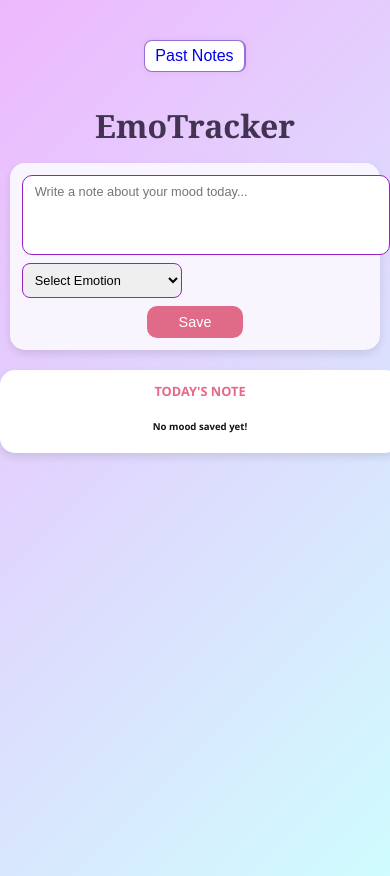
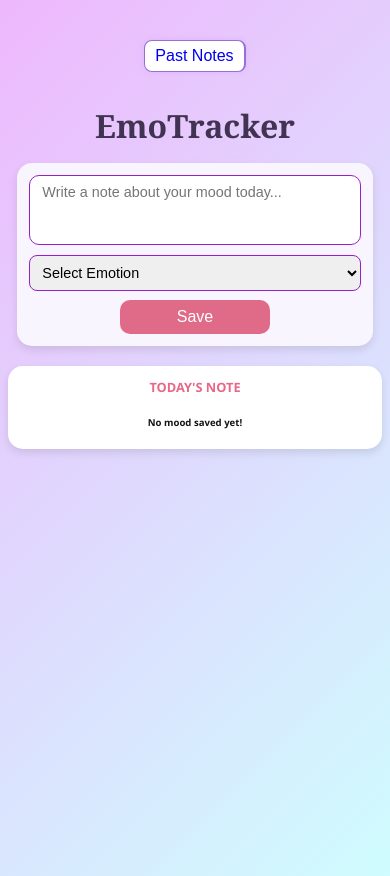
Before and after one commit to khushi05sharma/EmoTracker, a React (Vite) app: page /#/ in a window 390 px wide. Built offline with nearby package versions, Linux system fonts and the light colour scheme.

Commit message:
chnages in past page

```diff
--- a/src/App.jsx
+++ b/src/App.jsx
@@ -1,18 +1,58 @@
 import { HashRouter, Routes, Route } from 'react-router-dom';
-import { useState } from 'react';
+import { useState, useEffect } from 'react';
 import Header from './Header';
 import MoodDiaryPage from './MoodDiaryPage';
 import PastNotesPage from './PastNotesPage';
 import PastHead from './PastHead';
 
 function App() {
-  // Shared state to store notes
-  const [notes, setNotes] = useState([]);
+  // Load notes from localStorage on initial render
+  const [notes, setNotes] = useState(() => {
+    console.log('🔍 App component initializing...');
+    try {
+      const savedNotes = localStorage.getItem('moodTrackerNotes');
+      console.log('📦 Raw data from localStorage:', savedNotes);
+
+      if (savedNotes) {
+        const parsed = JSON.parse(savedNotes);
+        console.log('✅ Loaded notes from localStorage:', parsed);
+        return parsed;
+      } else {
+        console.log('⚠️ No saved notes found in localStorage');
+        return [];
+      }
+    } catch (error) {
+      console.error('❌ Error loading notes from localStorage:', error);
+      return [];
+    }
+  });
+
+  // Save notes to localStorage whenever they change
+  useEffect(() => {
+    console.log('💾 Saving notes to localStorage:', notes);
+    try {
+      localStorage.setItem('moodTrackerNotes', JSON.stringify(notes));
+      console.log('✅ Notes saved successfully!');
+
+      // Verify it was saved
+      const verification = localStorage.getItem('moodTrackerNotes');
+      console.log('🔍 Verification - what is actually in localStorage:', verification);
+    } catch (error) {
+      console.error('❌ Error saving notes to localStorage:', error);
+    }
+  }, [notes]);
 
   // Function to add a new note
   const addNote = (newNote) => {
-    setNotes((prevNotes) => [...prevNotes, newNote]);
+    console.log('➕ Adding new note:', newNote);
+    setNotes((prevNotes) => {
+      const updated = [...prevNotes, newNote];
+      console.log('📝 Updated notes array:', updated);
+      return updated;
+    });
   };
+
+  console.log('🎨 Rendering App with notes:', notes);
 
   return (
     <HashRouter>
--- a/src/MoodForm.css
+++ b/src/MoodForm.css
@@ -11,18 +11,16 @@
     box-shadow: 0 4px 8px rgba(0, 0, 0, 0.1);
 }
 
-
 textarea{
-    width: 23rem;
-    padding-right: 4px;
-    padding-left: 4px;
-    padding-top: 4px;
+    width: 100%; /* Changed from fixed 23rem to 100% */
+    padding: 8px;
     border: 1px solid rgb(153, 32, 197);
     border-radius: 10px;
     font-size: 1rem;
     font-family: Arial, sans-serif;
     resize: none;
     height: 80px;
+    box-sizing: border-box; /* Ensures padding is included in width */
 }
 
 textarea::placeholder{
@@ -30,12 +28,13 @@ textarea::placeholder{
 }
 
 select{
-    width: 10rem;
-    padding-inline: 4px;
-    padding-block: 6px;
+    width: 100%; /* Changed from fixed 10rem to 100% */
+    padding: 8px;
     border: 1px solid rgb(153, 32, 197);
     border-radius: 8px;
-    font-weight:500;
+    font-weight: 500;
+    font-size: 1rem;
+    box-sizing: border-box;
 }
 
 textarea:focus,
@@ -46,7 +45,8 @@ select:focus {
 }
 
 .saveBtn{
-    width: 6rem;
+    width: 100%;
+    max-width: 150px; /* Limit maximum width */
     background-color: rgb(224, 107, 136);
     color: white;
     font-size: 1.2rem;
@@ -63,17 +63,39 @@ select:focus {
     transform: scale(1.05);
 }
 
-
 @media (max-width: 768px) {
     .moodForm {
         gap: 0.75rem;
-        padding: 0.75rem;
+        padding: 1rem;
+        max-width: 90%; /* Allow more width on tablets */
     }
 
     textarea,
     select {
+        font-size: 0.95rem;
+        padding: 8px;
+    }
+
+    .saveBtn {
+        font-size: 1.1rem;
+        padding: 0.6rem;
+    }
+}
+
+@media (max-width: 480px) {
+    .moodForm {
+        max-width: 95%;
+        gap: 0.6rem;
+        padding: 0.75rem;
+    }
+
+    textarea {
         font-size: 0.9rem;
-        padding: 0.5rem;
+        height: 70px; /* Slightly reduce height on mobile */
+    }
+
+    select {
+        font-size: 0.9rem;
     }
 
     .saveBtn {
@@ -81,20 +103,3 @@ select:focus {
         padding: 0.5rem;
     }
 }
-
-@media (max-width: 480px) {
-    .moodForm {
-        width: 95%;
-        gap: 0.5rem;
-    }
-
-    textarea,
-    select {
-        font-size: 0.8rem;
-    }
-
-    .saveBtn {
-        font-size: 0.9rem;
-        padding: 0.5rem;
-    }
-}
--- a/src/NotesDisplay.css
+++ b/src/NotesDisplay.css
@@ -15,11 +15,14 @@
     width: 250px;
     text-align: center;
     font-family: "Arial", sans-serif;
-    transition: transform 0.3s ease;
+    transition: all 0.3s ease;
+    cursor: pointer;
 }
 
 .note-card:hover {
-    transform: scale(1.05);
+    transform: scale(1.08);
+    box-shadow: 0 8px 16px rgba(0, 0, 0, 0.2);
+    background: white;
 }
 
 .note-card h3 {
@@ -40,6 +43,7 @@
 .note-card p {
     font-size: 14px;
     color: #434343;
+    line-height: 1.5;
 }
 
 .no-notes {
@@ -48,3 +52,34 @@
     text-align: center;
     margin-top: 20px;
 }
+
+/* Responsive adjustments */
+@media (max-width: 768px) {
+    .note-card {
+        width: 200px;
+        padding: 15px;
+    }
+
+    .note-card h3 {
+        font-size: 16px;
+    }
+
+    .note-card h4 {
+        font-size: 1.5rem;
+    }
+
+    .note-card p {
+        font-size: 13px;
+    }
+}
+
+@media (max-width: 480px) {
+    .notes-display-container {
+        gap: 15px;
+    }
+
+    .note-card {
+        width: 90%;
+        max-width: 300px;
+    }
+}
--- a/src/NotesDisplay.jsx
+++ b/src/NotesDisplay.jsx
@@ -1,12 +1,17 @@
 import React from "react";
 import "./NotesDisplay.css";
 
-const NotesDisplay = ({ notes }) => {
+const NotesDisplay = ({ notes, onMoodHover }) => {
   return (
     <div className="notes-display-container">
       {notes.length > 0 ? (
         notes.map((note, index) => (
-          <div key={index} className="note-card">
+          <div
+            key={index}
+            className="note-card"
+            onMouseEnter={() => onMoodHover(note.mood)}
+            onMouseLeave={() => onMoodHover(null)}
+          >
             <h3>{note.date}</h3>
             <h4>{note.mood}</h4>
             <p>{note.text}</p>
--- a/src/PastNotesPage.css
+++ b/src/PastNotesPage.css
@@ -1,5 +1,34 @@
-.box{
+.box {
     display: flex;
     flex-direction: column;
     align-items: center;
+    min-height: 100vh;
+    padding: 20px;
+    transition: background 0.6s ease-in-out;
+    background: linear-gradient(135deg, #eeb8fd, #cffcfe); /* Default background */
 }
+
+/* Mood-based background gradients */
+.box.mood-happy {
+    background: linear-gradient(135deg, #fff9c4, #ffeb3b, #fdd835);
+}
+
+.box.mood-sad {
+    background: linear-gradient(135deg, #b3d9ff, #64b5f6, #90caf9);
+}
+
+.box.mood-excited {
+    background: linear-gradient(135deg, #ffccbc, #ff7043, #ff5722);
+}
+
+.box.mood-bored {
+    background: linear-gradient(135deg, #e0e0e0, #bdbdbd, #9e9e9e);
+}
+
+.box.mood-confused {
+    background: linear-gradient(135deg, #e1bee7, #ba68c8, #ab47bc);
+}
+
+.box.mood-other {
+    background: linear-gradient(135deg, #c5e1a5, #aed581, #9ccc65);
+}
--- a/src/PastNotesPage.jsx
+++ b/src/PastNotesPage.jsx
@@ -6,6 +6,7 @@ import "./PastNotesPage.css";
 
 export default function PastNotesPage({ notes }) {
   const [selectedDate, setSelectedDate] = useState("");
+  const [hoveredMood, setHoveredMood] = useState(null);
 
   // Filter notes based on the selected date
   const filteredNotes = selectedDate
@@ -13,9 +14,12 @@ export default function PastNotesPage({ notes }) {
     : notes;
 
   return (
-    <div className="box">
+    <div className={`box ${hoveredMood ? `mood-${hoveredMood}` : ''}`}>
       <DateInput selectedDate={selectedDate} onDateChange={setSelectedDate} />
-      <NotesDisplay notes={filteredNotes} />
+      <NotesDisplay
+        notes={filteredNotes}
+        onMoodHover={setHoveredMood}
+      />
     </div>
   );
 }
--- a/src/TodayNote.css
+++ b/src/TodayNote.css
@@ -1,5 +1,6 @@
 .todayNoteCard{
-    width: 400px;
+    width: 100%;
+    max-width: 400px;
     background-color: white;
     display: flex;
     flex-direction: column;
@@ -15,6 +16,7 @@
     color: rgb(233, 103, 136);
     text-align: center;
     margin-top: 2px;
+    word-wrap: break-word;
 }
 
 .noteDate{
--- a/src/index.css
+++ b/src/index.css
@@ -1,12 +1,3 @@
-/* :root{
-  min-height: 100vh;
-    background: linear-gradient(135deg, #eeb8fd, #cffcfe);
-} */
-
-
-
-/* index.css */
-
 body {
   min-height: 100vh;
   margin: 0;
@@ -14,8 +5,25 @@ body {
   background: linear-gradient(135deg, #eeb8fd, #cffcfe);
   font-family: 'Segoe UI', Tahoma, Geneva, Verdana, sans-serif;
   color: #2c2c2c;
+  overflow-x: hidden; /* Prevent horizontal scroll */
 }
 
 * {
   box-sizing: border-box;
 }
+
+/* Ensure main content area is responsive */
+main {
+  width: 100%;
+  padding: 0 1rem;
+}
+
+@media (max-width: 480px) {
+  body {
+    font-size: 14px; /* Slightly smaller base font on mobile */
+  }
+
+  main {
+    padding: 0 0.5rem;
+  }
+}
```
Lines whose indentation alone changed are shown as unchanged.
